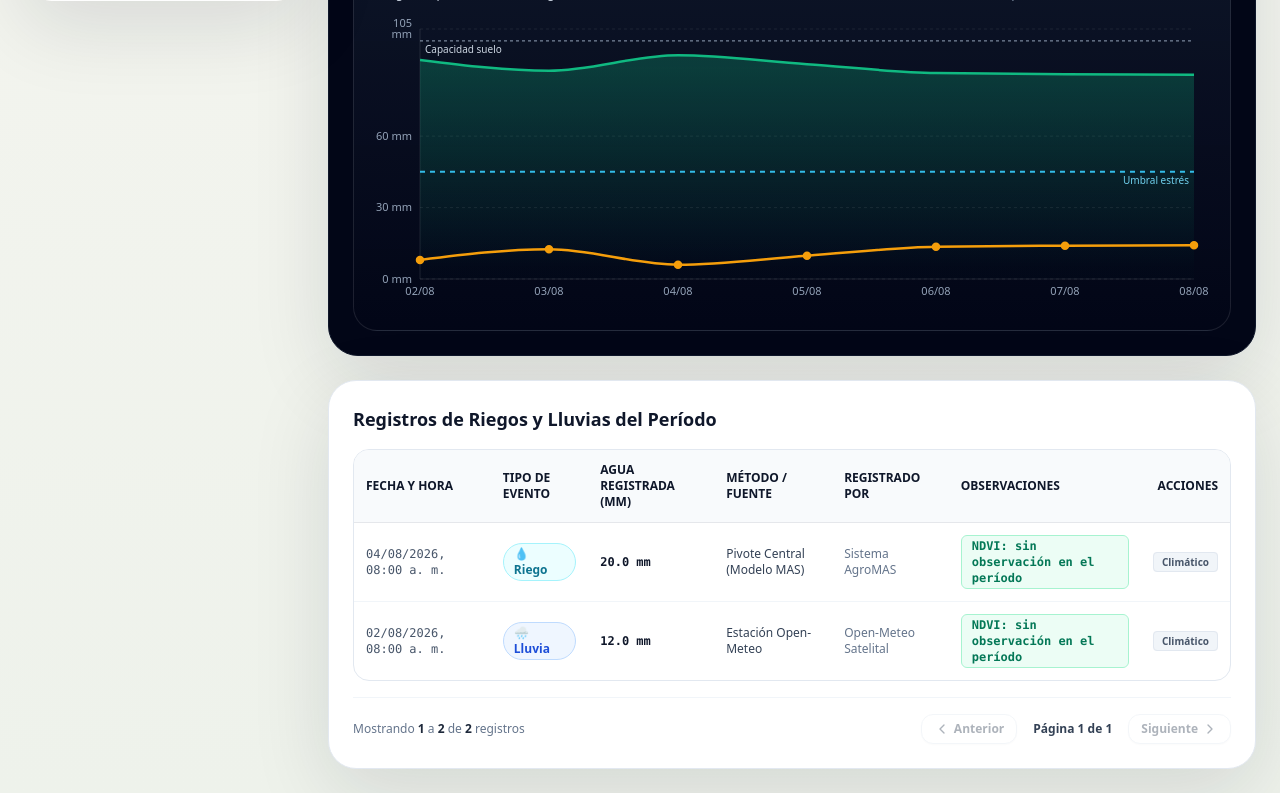
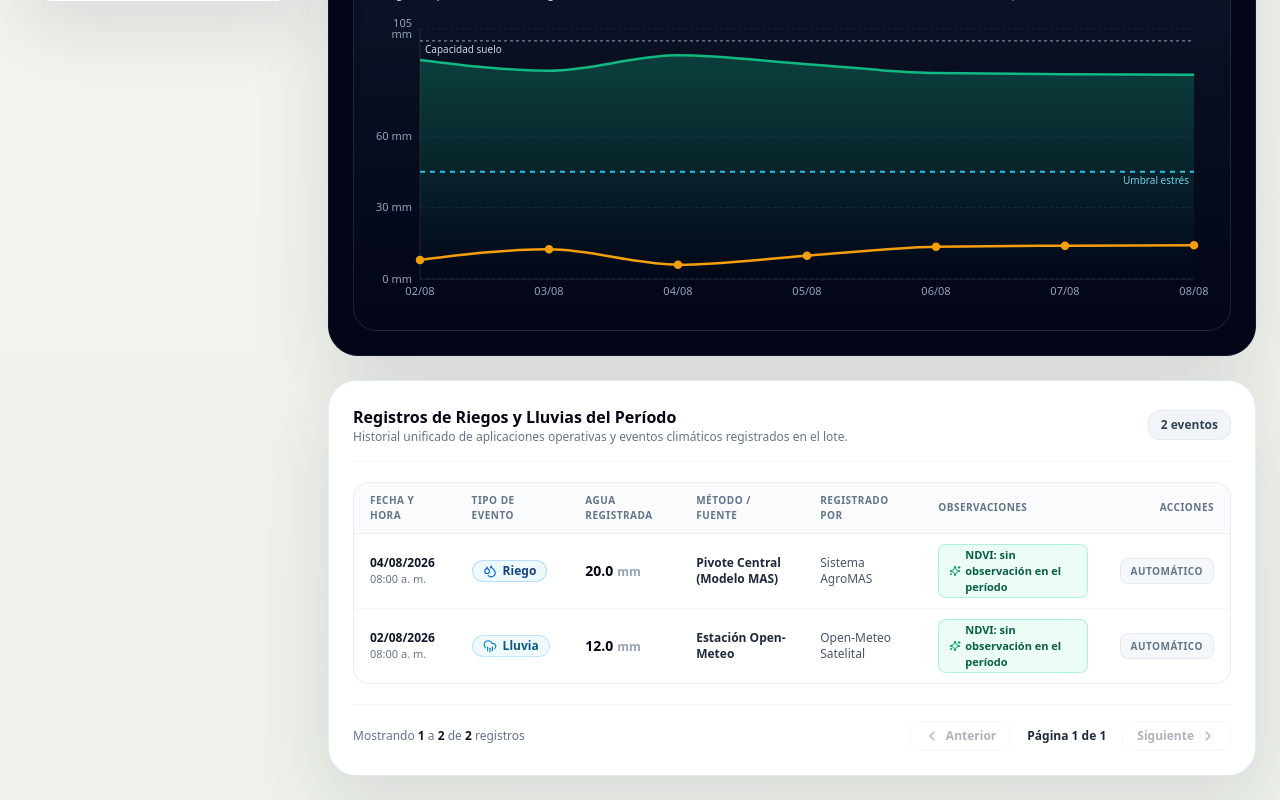
Before and after one commit to nicoferrey/frontend_PFI_Ferreyra_Fredes, a Next.js app: page /history in a window 1280 px wide. Shown: the part 775-1575 px from the top of the page. Built offline with nearby package versions, Linux system fonts and the light colour scheme; no server answers.

Commit message:
History Table UI

```diff
--- a/app/(dashboard)/history/page.tsx
+++ b/app/(dashboard)/history/page.tsx
@@ -939,67 +939,136 @@ export default function DashboardHistoryPage() {
       </div>
 
       {/* Event Log Table */}
-      <div className="rounded-[28px] border border-slate-200 bg-white p-6 shadow-soft">
-        <div className="mb-4 flex items-center justify-between">
-          <h3 className="text-lg font-bold text-slate-900">Registros de Riegos y Lluvias del Período</h3>
-          {isLoadingEvents && (
-            <span className="text-xs text-slate-500 animate-pulse">Cargando eventos...</span>
-          )}
+      <div className="w-full overflow-hidden rounded-[28px] border border-slate-200/90 bg-white p-6 shadow-soft">
+
+        {/* Table Title Header */}
+        <div className="flex flex-col sm:flex-row sm:items-center justify-between border-b border-slate-100 pb-4 mb-5 gap-3">
+          <div>
+            <h3 className="text-base font-extrabold text-slate-950">
+              Registros de Riegos y Lluvias del Período
+            </h3>
+            <p className="text-xs text-slate-500 font-medium">
+              Historial unificado de aplicaciones operativas y eventos climáticos registrados en el lote.
+            </p>
+          </div>
+
+          <div className="flex items-center gap-2">
+            {isLoadingEvents && (
+              <span className="text-xs font-semibold text-crop-700 animate-pulse bg-crop-50 px-3 py-1 rounded-xl border border-crop-200">
+                Actualizando registros...
+              </span>
+            )}
+            <span className="inline-flex items-center gap-1.5 rounded-xl bg-slate-100 px-3 py-1.5 text-xs font-bold text-slate-700 border border-slate-200">
+              {consolidatedEvents.length} eventos
+            </span>
+          </div>
         </div>
 
-        <div className="overflow-x-auto rounded-2xl border border-slate-200">
-          <table className="w-full text-left text-xs text-slate-600">
-            <thead className="bg-slate-50 text-slate-900 uppercase font-semibold border-b">
+        {/* Standardized Responsive Table Container */}
+        <div className="overflow-x-auto rounded-2xl border border-slate-200/80 bg-white">
+          <table className="w-full text-left border-collapse">
+            <thead className="bg-slate-50/80 text-[10px] font-extrabold uppercase tracking-wider text-slate-500 border-b border-slate-200/80 select-none">
               <tr>
-                <th className="p-3">Fecha y Hora</th>
-                <th className="p-3">Tipo de Evento</th>
-                <th className="p-3">Agua registrada (mm)</th>
-                <th className="p-3">Método / Fuente</th>
-                <th className="p-3">Registrado Por</th>
-                <th className="p-3">Observaciones</th>
-                <th className="p-3 text-right">Acciones</th>
+                <th className="px-4 py-2.5">Fecha y Hora</th>
+                <th className="px-4 py-2.5">Tipo de Evento</th>
+                <th className="px-4 py-2.5">Agua Registrada</th>
+                <th className="px-4 py-2.5">Método / Fuente</th>
+                <th className="px-4 py-2.5">Registrado Por</th>
+                <th className="px-4 py-2.5">Observaciones</th>
+                <th className="px-4 py-2.5 text-right">Acciones</th>
               </tr>
             </thead>
-            <tbody className="divide-y divide-slate-100">
+            <tbody className="divide-y divide-slate-100/90 text-xs">
               {paginatedEvents.map((item, idx) => {
                 const isRiego = item.type === 'riego';
+                const eventDate = new Date(item.applied_at);
+                const dateFormatted = eventDate.toLocaleDateString('es-AR', {
+                  day: '2-digit',
+                  month: '2-digit',
+                  year: 'numeric',
+                });
+                const timeFormatted = eventDate.toLocaleTimeString('es-AR', {
+                  hour: '2-digit',
+                  minute: '2-digit',
+                });
+
                 return (
-                  <tr key={item.id || idx} className="hover:bg-slate-50/50">
-                    <td className="p-3 font-mono">
-                      {new Date(item.applied_at).toLocaleString('es-AR', {
-                        day: '2-digit',
-                        month: '2-digit',
-                        year: 'numeric',
-                        hour: '2-digit',
-                        minute: '2-digit',
-                      })}
+                  <tr key={item.id || idx} className="hover:bg-slate-50/70 transition-colors duration-150">
+
+                    {/* Fecha y Hora */}
+                    <td className="px-4 py-2.5">
+                      <div className="flex flex-col">
+                        <span className="font-bold text-slate-900 text-xs">{dateFormatted}</span>
+                        <span className="text-[11px] font-medium text-slate-500 font-sans">{timeFormatted}</span>
+                      </div>
                     </td>
-                    <td className="p-3">
-                      <span className={`inline-flex items-center gap-1.5 rounded-full px-2.5 py-0.5 font-bold ${
-                        isRiego
-                          ? 'bg-cyan-50 text-cyan-700 border border-cyan-200'
-                          : 'bg-blue-50 text-blue-700 border border-blue-200'
-                      }`}>
-                        {isRiego ? '💧 Riego' : '🌧️ Lluvia'}
-                      </span>
-                    </td>
-                    <td className="p-3 font-mono font-bold text-slate-900">{item.amount_mm.toFixed(1)} mm</td>
-                    <td className="p-3 text-slate-700">{item.method}</td>
-                    <td className="p-3 text-slate-500">{item.registered_by}</td>
-                    <td className="p-3">
-                      <span className="inline-flex items-center font-mono text-xs font-semibold text-emerald-700 bg-emerald-50 px-2.5 py-0.5 rounded-md border border-emerald-200">
-                        {item.notes}
-                      </span>
-                    </td>
-                    <td className="p-3 text-right">
-                      {/* Show action buttons for manual entries, or badge for climatic entries */}
-                      {item.isManual === false || String(item.id).startsWith('mock') || String(item.id).startsWith('climate') || String(item.id).startsWith('auto') ? (
-                        <span className="text-[10px] font-bold px-2 py-0.5 rounded border border-slate-200 bg-slate-100 text-slate-600">
-                          Climático
+
+                    {/* Tipo de Evento (Professional Badges) */}
+                    <td className="px-4 py-2.5">
+                      {isRiego ? (
+                        <span className="inline-flex items-center gap-1.5 rounded-xl bg-water-50 px-2.5 py-0.5 text-xs font-extrabold text-water-800 border border-water-200/90 shadow-2xs">
+                          <Droplets className="h-3.5 w-3.5 text-water-600 shrink-0" />
+                          Riego
                         </span>
                       ) : (
-                        <div className="flex justify-end gap-2">
+                        <span className="inline-flex items-center gap-1.5 rounded-xl bg-sky-50 px-2.5 py-0.5 text-xs font-extrabold text-sky-800 border border-sky-200/90 shadow-2xs">
+                          <CloudRain className="h-3.5 w-3.5 text-sky-600 shrink-0" />
+                          Lluvia
+                        </span>
+                      )}
+                    </td>
+
+                    {/* Agua Registrada (mm) */}
+                    <td className="px-4 py-2.5">
+                      <div className="flex items-baseline">
+                        <span className="text-sm font-black text-slate-950">{item.amount_mm.toFixed(1)}</span>
+                        <span className="text-xs font-bold text-slate-400 ml-1">mm</span>
+                      </div>
+                    </td>
+
+                    {/* Método / Fuente */}
+                    <td className="px-4 py-2.5 font-bold text-slate-800">
+                      {item.method}
+                    </td>
+
+                    {/* Registrado Por */}
+                    <td className="px-4 py-2.5 font-medium text-slate-600">
+                      {item.registered_by}
+                    </td>
+
+                    {/* Observaciones (Structured & Parsed) */}
+                    <td className="px-4 py-2.5 max-w-xs">
+                      {item.notes ? (
+                        item.notes.includes('NDVI') ? (
+                          <div className="flex flex-wrap items-center gap-1.5">
+                            <span className="inline-flex items-center gap-1 rounded-lg bg-emerald-50 px-2.5 py-0.5 text-[11px] font-extrabold text-emerald-800 border border-emerald-200/90 shadow-2xs">
+                              <Sparkles className="h-3 w-3 text-emerald-600 shrink-0" />
+                              {item.notes.split('|')[0].trim().replace('NDVI del día: ', 'NDVI ').replace('NDVI más reciente ', 'NDVI ')}
+                            </span>
+                            {item.notes.split('|')[1] && (
+                              <span className="text-xs text-slate-700 font-medium">
+                                {item.notes.split('|').slice(1).join('|').trim()}
+                              </span>
+                            )}
+                          </div>
+                        ) : (
+                          <span className="text-xs text-slate-700 font-medium leading-normal">{item.notes}</span>
+                        )
+                      ) : (
+                        <span className="text-slate-400 text-xs italic font-medium">Sin observaciones</span>
+                      )}
+                    </td>
+
+                    {/* Acciones */}
+                    <td className="px-4 py-2.5 text-right">
+                      {item.isManual === false || String(item.id).startsWith('mock') || String(item.id).startsWith('climate') || String(item.id).startsWith('auto') ? (
+                        <span className="inline-block text-[10px] font-extrabold px-2.5 py-1 rounded-lg border border-slate-200/90 bg-slate-100/70 text-slate-500 uppercase tracking-wider">
+                          Automático
+                        </span>
+                      ) : (
+                        <div className="flex items-center justify-end gap-1.5">
                           <button
+                            type="button"
                             onClick={() => {
                               const parts = item.applied_at.split('T');
                               setEditingEvent({
@@ -1013,14 +1082,15 @@ export default function DashboardHistoryPage() {
                               });
                               setIsEditModalOpen(true);
                             }}
-                            className="p-1 rounded text-slate-400 hover:text-slate-700 hover:bg-slate-100 transition"
+                            className="flex h-8 w-8 items-center justify-center rounded-xl border border-slate-200 bg-white text-slate-500 hover:border-slate-300 hover:text-slate-900 transition shadow-2xs"
                             title="Editar evento"
                           >
                             <Pencil className="h-3.5 w-3.5" />
                           </button>
                           <button
+                            type="button"
                             onClick={() => handleDeleteEvent(item.type, item.id)}
-                            className="p-1 rounded text-slate-400 hover:text-rose-600 hover:bg-rose-50 transition"
+                            className="flex h-8 w-8 items-center justify-center rounded-xl border border-rose-200/90 bg-rose-50/60 text-rose-600 hover:bg-rose-100 hover:text-rose-700 transition shadow-2xs"
                             title="Eliminar evento"
                           >
                             <Trash2 className="h-3.5 w-3.5" />
@@ -1033,7 +1103,7 @@ export default function DashboardHistoryPage() {
               })}
               {consolidatedEvents.length === 0 && (
                 <tr>
-                  <td colSpan={7} className="p-8 text-center text-slate-400">
+                  <td colSpan={7} className="p-8 text-center text-slate-400 font-medium">
                     No se encontraron riegos o lluvias registradas para el período seleccionado.
                   </td>
                 </tr>
@@ -1044,11 +1114,11 @@ export default function DashboardHistoryPage() {
 
         {/* Pagination Controls Footer */}
         {consolidatedEvents.length > 0 && (
-          <div className="mt-4 flex flex-col gap-3 sm:flex-row sm:items-center sm:justify-between border-t border-slate-100 pt-4 text-xs text-slate-500">
-            <div>
-              Mostrando <span className="font-bold text-slate-800">{((currentPage - 1) * 5) + 1}</span> a{' '}
-              <span className="font-bold text-slate-800">{Math.min(currentPage * 5, consolidatedEvents.length)}</span> de{' '}
-              <span className="font-bold text-slate-800">{consolidatedEvents.length}</span> registros
+          <div className="mt-5 flex flex-col gap-3 sm:flex-row sm:items-center sm:justify-between border-t border-slate-100 pt-4 text-xs text-slate-500">
+            <div className="font-medium">
+              Mostrando <span className="font-extrabold text-slate-900">{((currentPage - 1) * 5) + 1}</span> a{' '}
+              <span className="font-extrabold text-slate-900">{Math.min(currentPage * 5, consolidatedEvents.length)}</span> de{' '}
+              <span className="font-extrabold text-slate-900">{consolidatedEvents.length}</span> registros
             </div>
 
             <div className="flex items-center gap-2">
@@ -1056,13 +1126,13 @@ export default function DashboardHistoryPage() {
                 type="button"
                 disabled={currentPage === 1}
                 onClick={() => setCurrentPage((prev) => Math.max(1, prev - 1))}
-                className="inline-flex items-center gap-1 rounded-xl border border-slate-200 bg-white px-3 py-1.5 font-semibold text-slate-700 shadow-sm transition hover:bg-slate-50 disabled:opacity-40 disabled:cursor-not-allowed"
+                className="inline-flex items-center gap-1.5 rounded-xl border border-slate-200 bg-white px-3.5 py-1.5 font-extrabold text-slate-700 shadow-2xs transition hover:bg-slate-50 disabled:opacity-40 disabled:cursor-not-allowed"
               >
                 <ChevronLeft className="h-4 w-4" />
                 Anterior
               </button>
 
-              <span className="px-2 font-semibold text-slate-700">
+              <span className="px-2 font-bold text-slate-800">
                 Página {currentPage} de {totalPages}
               </span>
 
@@ -1070,7 +1140,7 @@ export default function DashboardHistoryPage() {
                 type="button"
                 disabled={currentPage >= totalPages}
                 onClick={() => setCurrentPage((prev) => Math.min(totalPages, prev + 1))}
-                className="inline-flex items-center gap-1 rounded-xl border border-slate-200 bg-white px-3 py-1.5 font-semibold text-slate-700 shadow-sm transition hover:bg-slate-50 disabled:opacity-40 disabled:cursor-not-allowed"
+                className="inline-flex items-center gap-1.5 rounded-xl border border-slate-200 bg-white px-3.5 py-1.5 font-extrabold text-slate-700 shadow-2xs transition hover:bg-slate-50 disabled:opacity-40 disabled:cursor-not-allowed"
               >
                 Siguiente
                 <ChevronRight className="h-4 w-4" />
--- a/app/(dashboard)/page.tsx
+++ b/app/(dashboard)/page.tsx
@@ -336,57 +336,62 @@ export default function DashboardHome() {
                 </div>
               </div>
 
-              <div className="overflow-x-auto">
-                <table className="w-full text-left border-collapse text-xs">
-                  <thead>
-                    <tr className="border-b border-slate-100 text-slate-400 uppercase font-extrabold text-[10px]">
-                      <th className="py-3 px-2">Lote</th>
-                      <th className="py-3 px-2">Cultivo</th>
-                      <th className="py-3 px-2 text-center">Estado</th>
-                      <th className="py-3 px-2 text-center">Agua faltante</th>
-                      <th className="py-3 px-2 text-center">Agua disponible</th>
-                      <th className="py-3 px-2 text-center">Último Riego</th>
-                      <th className="py-3 px-2 text-right">Acción</th>
+              <div className="overflow-x-auto rounded-2xl border border-slate-200/80 bg-white">
+                <table className="w-full text-left border-collapse">
+                  <thead className="bg-slate-50/80 text-[10px] font-extrabold uppercase tracking-wider text-slate-500 border-b border-slate-200/80 select-none">
+                    <tr>
+                      <th className="py-2.5 px-3">Lote</th>
+                      <th className="py-2.5 px-3">Cultivo</th>
+                      <th className="py-2.5 px-3 text-center">Estado</th>
+                      <th className="py-2.5 px-3 text-center">Agua Faltante</th>
+                      <th className="py-2.5 px-3 text-center">Agua Disponible</th>
+                      <th className="py-2.5 px-3 text-center">Último Riego</th>
+                      <th className="py-2.5 px-3 text-right">Acción</th>
                     </tr>
                   </thead>
-                  <tbody className="divide-y divide-slate-100">
+                  <tbody className="divide-y divide-slate-100/90 text-xs">
                     {lotsData.map((lotItem) => {
                       const statusColor = lotItem.hydricStatus === 'Normal'
-                        ? 'bg-emerald-500/10 text-emerald-600'
+                        ? 'bg-emerald-50 text-emerald-800 border border-emerald-200/90'
                         : lotItem.hydricStatus === 'Atencion'
-                        ? 'bg-amber-500/10 text-amber-600'
-                        : 'bg-rose-500/10 text-rose-600';
+                        ? 'bg-amber-50 text-amber-800 border border-amber-200/90'
+                        : 'bg-rose-50 text-rose-800 border border-rose-200/90';
 
                       return (
-                        <tr key={lotItem.id} className="hover:bg-slate-50/50">
-                          <td className="py-3.5 px-2 font-bold text-slate-900">
+                        <tr key={lotItem.id} className="hover:bg-slate-50/70 transition-colors duration-150">
+                          <td className="py-2.5 px-3 font-bold text-slate-900">
                             {lotItem.name}
                           </td>
-                          <td className="py-3.5 px-2 text-slate-500">
+                          <td className="py-2.5 px-3 font-medium text-slate-500">
                             {lotItem.crop} ({lotItem.areaHa} ha)
                           </td>
-                          <td className="py-3.5 px-2 text-center">
-                            <span className={`inline-block rounded-md px-2 py-0.5 font-semibold text-[11px] ${statusColor}`}>
+                          <td className="py-2.5 px-3 text-center">
+                            <span className={`inline-block rounded-lg px-2.5 py-0.5 font-extrabold text-[11px] shadow-2xs ${statusColor}`}>
                               {lotItem.hydricStatus}
                             </span>
                           </td>
-                          <td className="py-3.5 px-2 text-center font-mono font-medium text-slate-800">
-                            {lotItem.deficitDr_mm.toFixed(1)} mm
+                          <td className="py-2.5 px-3 text-center font-bold text-slate-900">
+                            <div className="flex items-baseline justify-center">
+                              <span className="text-xs font-black text-slate-950">{lotItem.deficitDr_mm.toFixed(1)}</span>
+                              <span className="text-[11px] font-bold text-slate-400 ml-0.5">mm</span>
+                            </div>
                           </td>
-                          <td className="py-3.5 px-2 text-center">
-                            <span className="font-mono font-bold text-slate-750">
-                              {lotItem.waterAvailableAU_pct}%
-                            </span>
+                          <td className="py-2.5 px-3 text-center">
+                            <div className="flex items-baseline justify-center">
+                              <span className="text-xs font-extrabold text-slate-950">{lotItem.waterAvailableAU_pct}</span>
+                              <span className="text-[11px] font-bold text-slate-400 ml-0.5">%</span>
+                            </div>
                           </td>
-                          <td className="py-3.5 px-2 text-center text-slate-500">
+                          <td className="py-2.5 px-3 text-center font-medium text-slate-500">
                             {lotItem.lastIrrigationDate !== '-'
                               ? `${lotItem.lastIrrigationAmount_mm} mm (${lotItem.lastIrrigationDate})`
                               : 'Ninguno'}
                           </td>
-                          <td className="py-3.5 px-2 text-right">
+                          <td className="py-2.5 px-3 text-right">
                             <button
+                              type="button"
                               onClick={() => handleInspectLot(lotItem.id)}
-                              className="inline-flex items-center justify-center gap-1.5 rounded-xl bg-slate-900 hover:bg-slate-800 text-white font-bold px-3.5 py-2 text-[11px] transition shadow-md"
+                              className="inline-flex items-center justify-center gap-1.5 rounded-xl bg-slate-950 hover:bg-slate-800 text-white font-extrabold px-3 py-1.5 text-[11px] transition shadow-2xs"
                             >
                               <span>Inspeccionar</span>
                               <ArrowUpRight className="h-3.5 w-3.5 text-emerald-400" />
```
